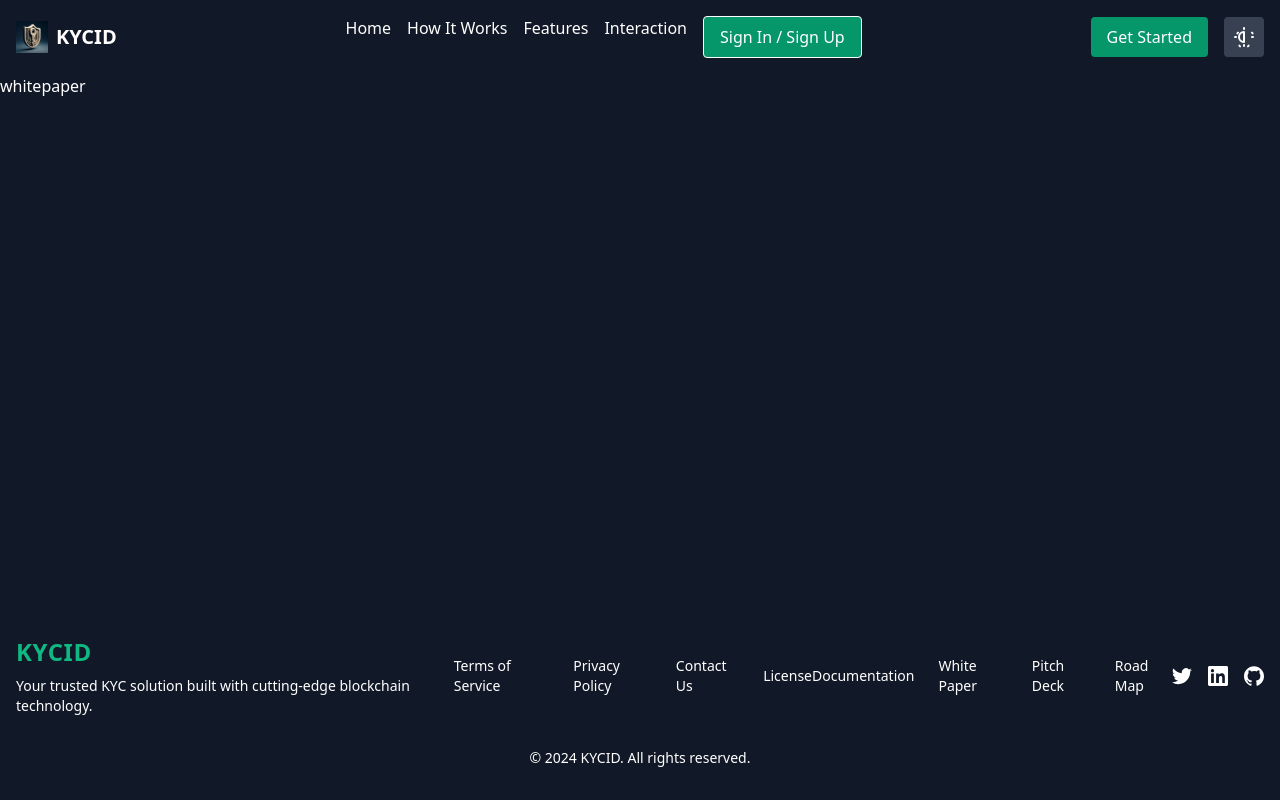
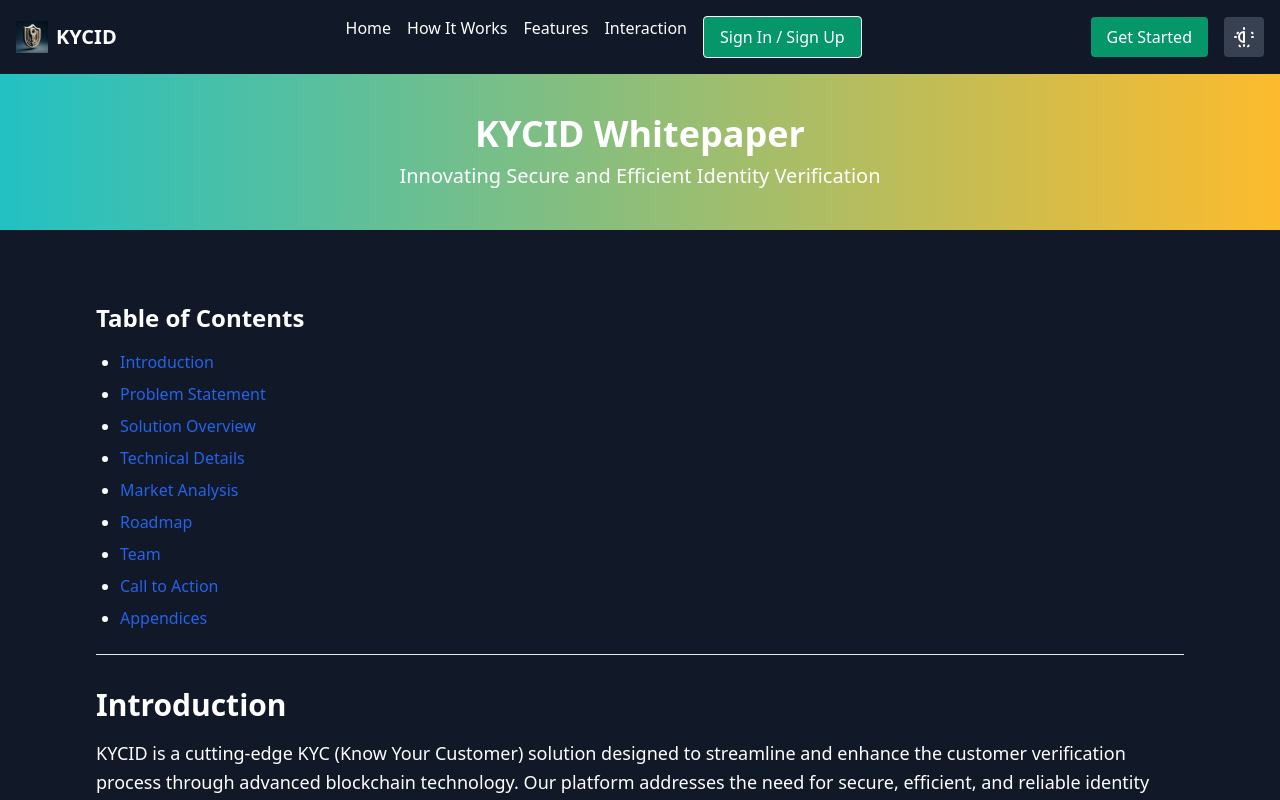
Before and after one commit to OsuwoJr/kycid, a SvelteKit app: page /whitepaper in a window 1280 px wide. Shown: the top 800 px of the page. Built offline with nearby package versions, Linux system fonts and the light colour scheme.

Commit message:
Update whitepaper page

```diff
--- a/src/routes/whitepaper/+page.svelte
+++ b/src/routes/whitepaper/+page.svelte
@@ -1 +1,152 @@
-whitepaper
+<script lang="ts">
+
+  </script>
+
+  <style>
+    .whitepaper-header {
+      background: linear-gradient(90deg, rgba(34,193,195,1) 0%, rgba(253,187,45,1) 100%);
+      color: #fff;
+    }
+    .whitepaper-section {
+      border-bottom: 1px solid #e5e7eb;
+    }
+  </style>
+
+  <div class=" min-h-screen">
+    <!-- Header -->
+    <header class="whitepaper-header py-10 text-center text-white">
+      <h1 class="text-4xl font-bold">KYCID Whitepaper</h1>
+      <p class="mt-2 text-xl">Innovating Secure and Efficient Identity Verification</p>
+    </header>
+
+    <!-- Content -->
+    <main class="py-12 px-6 lg:px-24">
+      <div class="container mx-auto">
+        <!-- Table of Contents -->
+        <nav class="whitepaper-section py-6">
+          <h2 class="text-2xl font-bold mb-4">Table of Contents</h2>
+          <ul class="list-disc pl-6 space-y-2">
+            <li><a href="#introduction" class="text-blue-600 hover:underline">Introduction</a></li>
+            <li><a href="#problem-statement" class="text-blue-600 hover:underline">Problem Statement</a></li>
+            <li><a href="#solution-overview" class="text-blue-600 hover:underline">Solution Overview</a></li>
+            <li><a href="#technical-details" class="text-blue-600 hover:underline">Technical Details</a></li>
+            <li><a href="#market-analysis" class="text-blue-600 hover:underline">Market Analysis</a></li>
+            <li><a href="#roadmap" class="text-blue-600 hover:underline">Roadmap</a></li>
+            <li><a href="#team" class="text-blue-600 hover:underline">Team</a></li>
+            <li><a href="#call-to-action" class="text-blue-600 hover:underline">Call to Action</a></li>
+            <li><a href="#appendices" class="text-blue-600 hover:underline">Appendices</a></li>
+          </ul>
+        </nav>
+
+        <!-- Sections -->
+        <section id="introduction" class="whitepaper-section py-8">
+          <h2 class="text-3xl font-bold mb-4">Introduction</h2>
+          <p class="text-lg leading-relaxed">
+            KYCID is a cutting-edge KYC (Know Your Customer) solution designed to streamline and enhance the customer verification process through advanced blockchain technology. Our platform addresses the need for secure, efficient, and reliable identity verification in an increasingly digital world.
+          </p>
+        </section>
+
+        <section id="problem-statement" class="whitepaper-section py-8">
+          <h2 class="text-3xl font-bold mb-4">Problem Statement</h2>
+          <p class="text-lg leading-relaxed">
+            In today’s digital landscape, businesses face significant challenges with identity verification. Traditional KYC processes are often cumbersome, prone to fraud, and lacking in user privacy. These issues lead to inefficiencies, higher costs, and security risks.
+          </p>
+        </section>
+
+        <section id="solution-overview" class="whitepaper-section py-8">
+          <h2 class="text-3xl font-bold mb-4">Solution Overview</h2>
+          <p class="text-lg leading-relaxed">
+            KYCID offers a revolutionary approach to KYC by leveraging blockchain technology to create a secure and decentralized identity verification system. Our solution provides:
+          </p>
+          <ul class="list-disc pl-6 space-y-2 mt-4">
+            <li><strong>Secure Identity Management:</strong> Utilizing blockchain to ensure the integrity and security of user data.</li>
+            <li><strong>Enhanced Privacy:</strong> Giving users control over their data with advanced cryptographic techniques.</li>
+            <li><strong>Efficiency:</strong> Streamlining the verification process with automated and reliable technology.</li>
+          </ul>
+        </section>
+
+        <section id="technical-details" class="whitepaper-section py-8">
+          <h2 class="text-3xl font-bold mb-4">Technical Details</h2>
+          <h3 class="text-2xl font-semibold mb-2">Blockchain Integration</h3>
+          <p class="text-lg leading-relaxed">
+            KYCID uses a blockchain ledger to record and verify identity data securely. Our system integrates with smart contracts to automate verification processes and ensure data integrity.
+          </p>
+          <h3 class="text-2xl font-semibold mb-2 mt-4">Biometric Authentication</h3>
+          <p class="text-lg leading-relaxed">
+            The platform employs state-of-the-art biometric technologies to provide secure and accurate user verification. This includes face recognition and digital signatures to validate identity.
+          </p>
+          <h3 class="text-2xl font-semibold mb-2 mt-4">Data Security</h3>
+          <p class="text-lg leading-relaxed">
+            KYCID implements advanced encryption and security protocols to protect user data from unauthorized access and potential breaches.
+          </p>
+        </section>
+
+        <section id="market-analysis" class="whitepaper-section py-8">
+          <h2 class="text-3xl font-bold mb-4">Market Analysis</h2>
+          <h3 class="text-2xl font-semibold mb-2">Industry Overview</h3>
+          <p class="text-lg leading-relaxed">
+            The global KYC market is experiencing rapid growth due to increasing regulatory requirements and the rising need for secure digital transactions. The market is expected to reach $X billion by 20XX, with a CAGR of X%.
+          </p>
+          <h3 class="text-2xl font-semibold mb-2 mt-4">Competitor Landscape</h3>
+          <p class="text-lg leading-relaxed">
+            KYCID stands out from competitors by offering a more secure and user-friendly solution. While many competitors rely on traditional methods, our blockchain-based approach provides enhanced security and efficiency.
+          </p>
+          <h3 class="text-2xl font-semibold mb-2 mt-4">Target Audience</h3>
+          <ul class="list-disc pl-6 space-y-2 mt-4">
+            <li><strong>Financial Institutions:</strong> Banks and financial services requiring robust KYC processes.</li>
+            <li><strong>Technology Companies:</strong> Firms seeking secure identity management solutions.</li>
+            <li><strong>Regulatory Bodies:</strong> Organizations that need to ensure compliance with KYC regulations.</li>
+          </ul>
+        </section>
+
+        <section id="roadmap" class="whitepaper-section py-8">
+          <h2 class="text-3xl font-bold mb-4">Roadmap</h2>
+          <ul class="list-disc pl-6 space-y-4">
+            <li><strong>Q1 2024:</strong> Project Kickoff - Finalize development and initiate beta testing.</li>
+            <li><strong>Q2 2024:</strong> Beta Release - Launch beta version to select partners and gather feedback.</li>
+            <li><strong>Q3 2024:</strong> Full Launch - Public release of the KYCID platform with complete features.</li>
+            <li><strong>Q4 2024:</strong> Expansion - Introduce additional features and expand market presence.</li>
+          </ul>
+        </section>
+
+        <section id="team" class="whitepaper-section py-8">
+          <h2 class="text-3xl font-bold mb-4">Team</h2>
+          <h3 class="text-2xl font-semibold mb-2">Leadership</h3>
+          <ul class="list-disc pl-6 space-y-2">
+            <li><strong>CEO:</strong> [John], an expert in blockchain technology with a track record of successful startups.</li>
+            <li><strong>CTO:</strong> [Frederick], a seasoned professional in cybersecurity and biometric systems.</li>
+            <li><strong>COO:</strong> [OsuwoJr], experienced in operations and strategic management in the tech industry.</li>
+          </ul>
+          <h3 class="text-2xl font-semibold mb-2 mt-4">Advisory Board</h3>
+          <ul class="list-disc pl-6 space-y-2">
+            <li><strong>[Amschel]:</strong> Specialist in KYC regulations and compliance.</li>
+            <li><strong>[Keziah]:</strong> Expert in blockchain development and smart contracts.</li>
+          </ul>
+        </section>
+
+        <section id="call-to-action" class="whitepaper-section py-8">
+          <h2 class="text-3xl font-bold mb-4">Call to Action</h2>
+          <p class="text-lg leading-relaxed">
+            We invite investors, partners, and potential users to join us in revolutionizing the KYC process. Contact us to learn more about KYCID, schedule a demo, or explore partnership opportunities.
+          </p>
+          <div class="mt-6">
+            <a href="mailto:contact@kycid.com" class="bg-emarald-700 text-white py-2 px-4 rounded-md shadow-md hover:bg-emerald-400 transition duration-300">Contact Us</a>
+            <a href="https://proof-sigma.vercel.app/" class="ml-4 bg-gray-800 text-white py-2 px-4 rounded-md shadow-md hover:bg-gray-900 transition duration-300">Visit Our Website</a>
+          </div>
+        </section>
+
+        <section id="appendices" class="whitepaper-section py-8">
+          <h2 class="text-3xl font-bold mb-4">Appendices</h2>
+          <h3 class="text-2xl font-semibold mb-2">Technical Whitepaper</h3>
+          <p class="text-lg leading-relaxed">
+            Detailed technical documentation and system architecture.
+          </p>
+          <h3 class="text-2xl font-semibold mb-2 mt-4">Compliance Documents</h3>
+          <p class="text-lg leading-relaxed">
+            Information on regulatory compliance and data protection measures.
+          </p>
+        </section>
+      </div>
+    </main>
+
+  </div>
```
